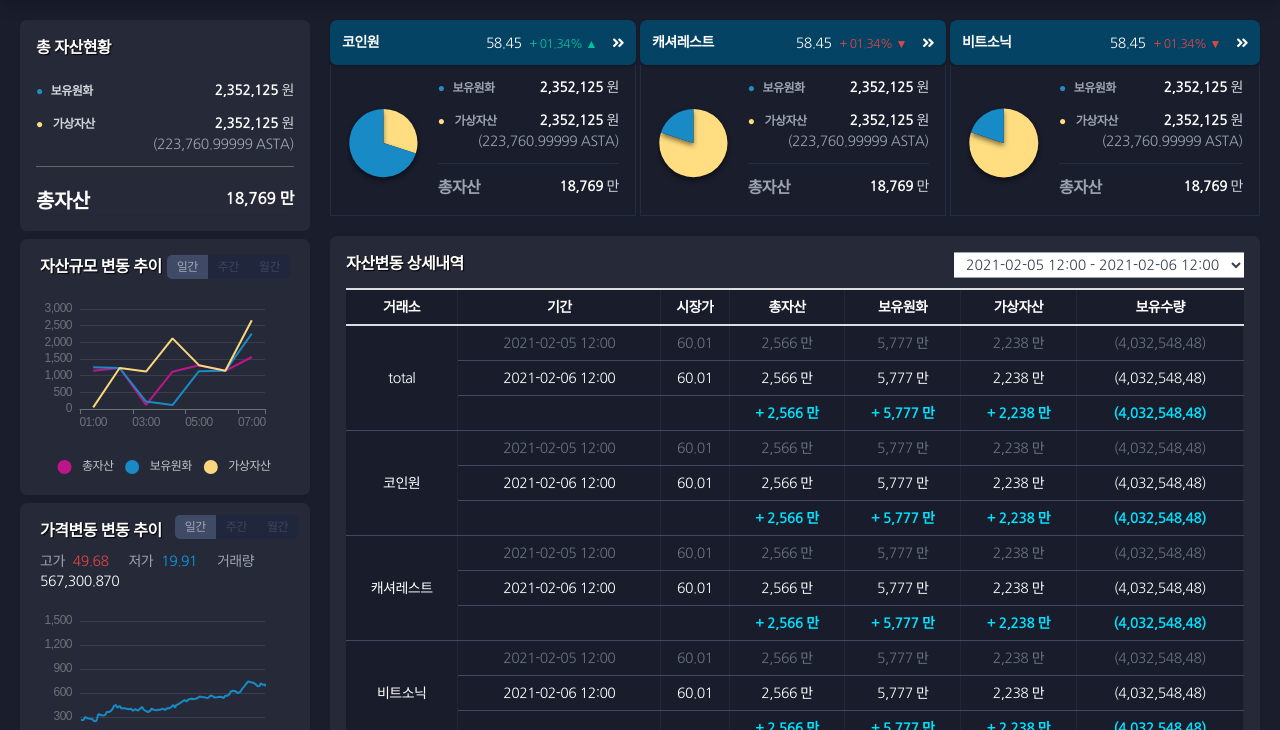
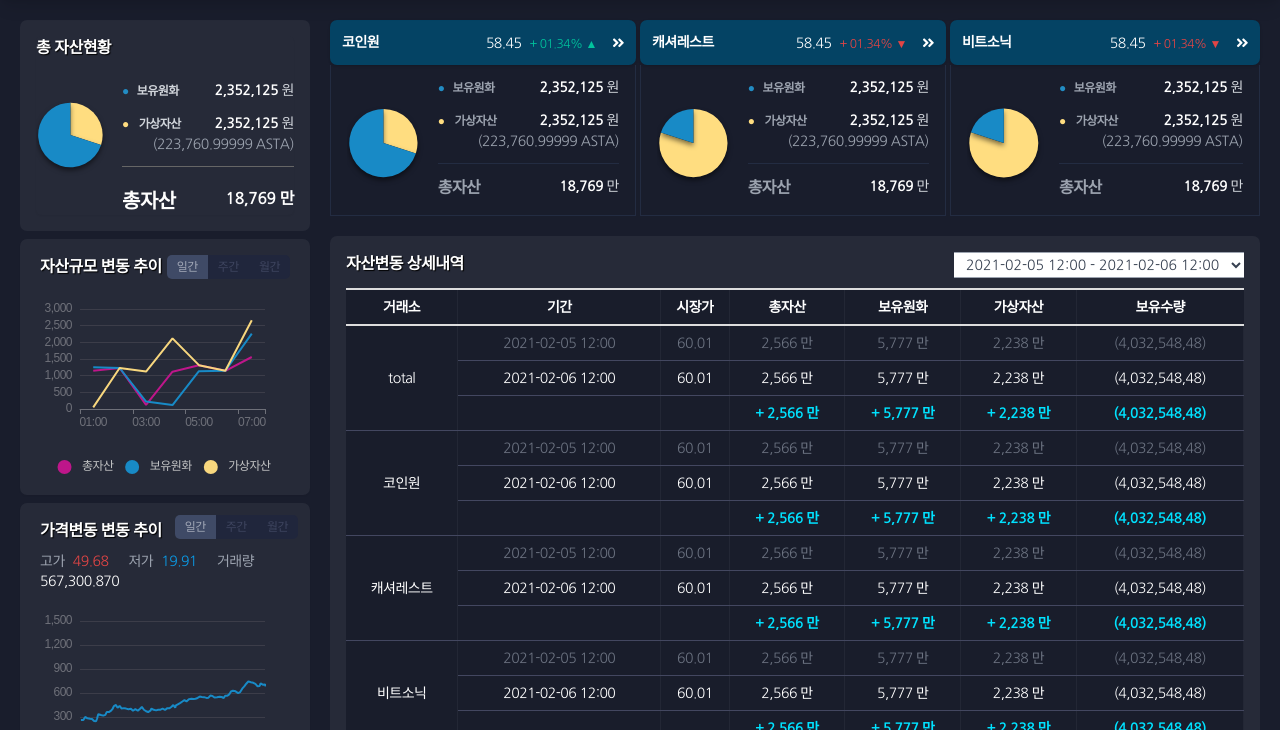
Before and after one commit to choiwjun/bot_dashboard, a plain HTML site: page index_3.html in a window 1280 px wide. Shown: the part 70-800 px from the top of the page. Drawn offline with nearby package versions, Linux system fonts and the light colour scheme.

Commit message:
Add files via upload

```diff
--- a/index_3.html
+++ b/index_3.html
@@ -70,7 +70,7 @@
                             </div>
                             <div class="w-full flex flex-wrap">
                                 <div class="w-1/3">
-                                    <div id="main4" style="height:150px;width:100%" class="sm:hidden lg:hidden xl:hidden 2xl:block">
+                                    <div id="main4" style="height:150px;width:100%" class="sm:hidden lg:hidden xl:block 2xl:block">
                                         <script type="text/javascript">
                                             // based on prepared DOM, initialize echarts instance
                                             var myChart_top4 = echarts.init(document.getElementById('main4'));
@@ -148,7 +148,7 @@
                                         </script>
                                     </div>
                                 </div>
-                                <div class="w-2/3 lg:w-full sm:w-full xl:w-full 2xl:w-2/3">
+                                <div class="w-2/3 lg:w-full sm:w-full xl:w-2/3 2xl:w-2/3">
                                     <div class="text-white w-full">
                                         <div class="">
                                             <ul>
```
